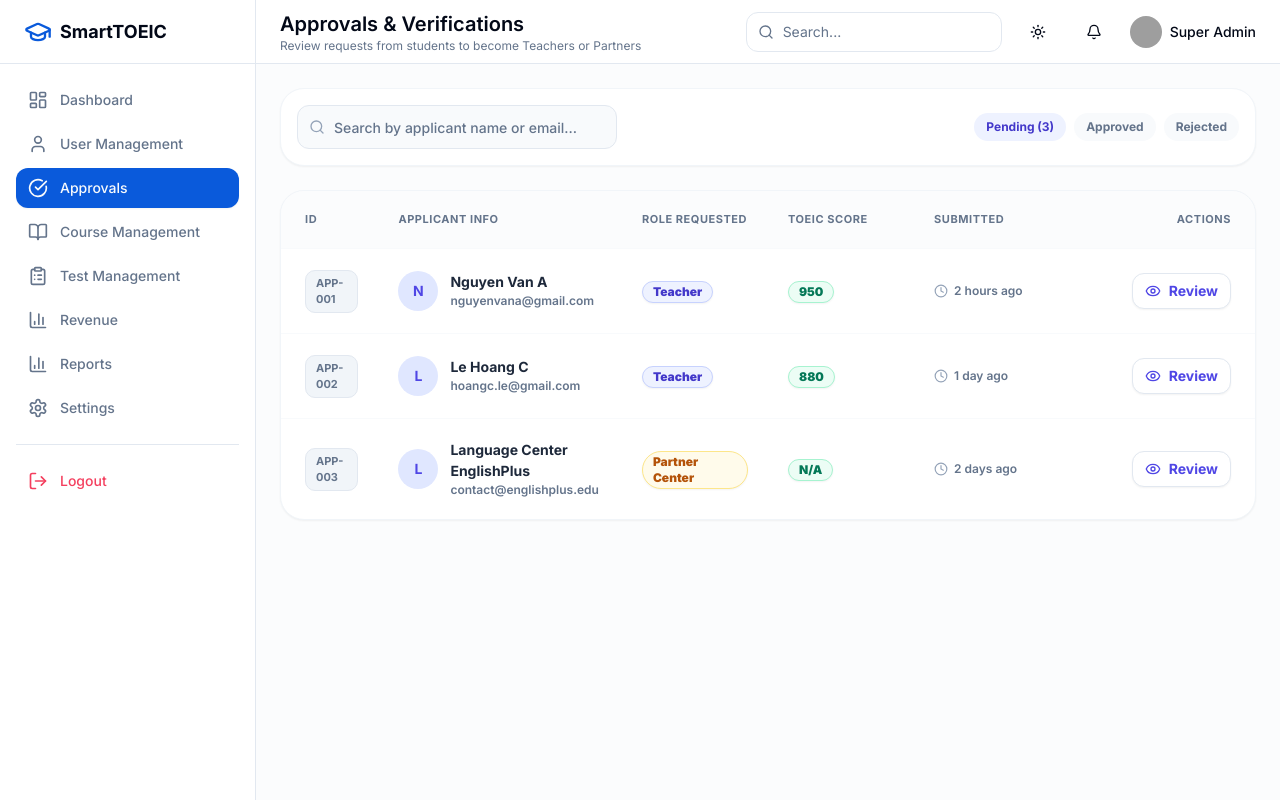
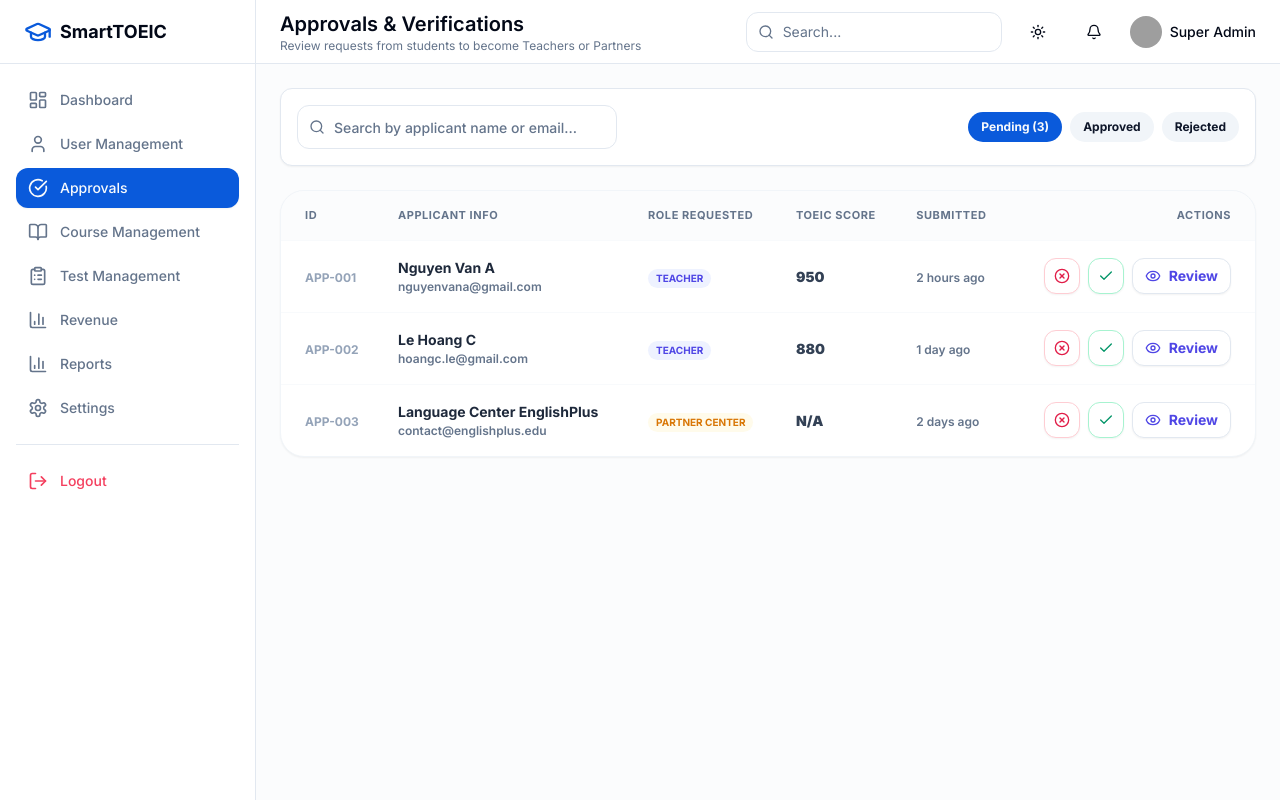
Before and after one commit to Thanhhnse171162/Smart-TOEIC-E-Learning-System, a Next.js app: page /admin/approvals in a window 1280 px wide. Built offline with nearby package versions, Linux system fonts and the light colour scheme; grey boxes are pictures that could not be loaded.

Commit message:
fix project clearly

```diff
--- a/src/app/admin/approvals/page.tsx
+++ b/src/app/admin/approvals/page.tsx
@@ -3,19 +3,7 @@
 import { useState } from "react";
 import { DashboardLayout } from "@/components/layout/dashboard-layout";
 import { adminSidebarItems } from "@/lib/navigation";
-import {
-  Check,
-  CheckCircle,
-  Clock,
-  CreditCard,
-  Download,
-  Eye,
-  FileBadge,
-  FileText,
-  Search,
-  X,
-  XCircle,
-} from "lucide-react";
+import { CheckCircle, XCircle, Eye, Search, FileText, FileBadge, Download, Check, CreditCard } from "lucide-react";
 import { Button } from "@/components/ui/button";
 import { Badge } from "@/components/ui/badge";
 import { Card, CardContent } from "@/components/ui/card";
@@ -38,7 +26,7 @@ interface Application {
   id: string;
   applicantName: string;
   email: string;
-  phone: string;
+  phone?: string;
   roleRequested: string;
   toeicScore: number | string;
   submissionDate: string;
@@ -87,11 +75,11 @@ const PENDING_APPLICATIONS: Application[] = [
     toeicScore: "N/A",
     submissionDate: "2 days ago",
     status: "Pending",
-    idFront: { name: "Business_License_Front.pdf", url: "#", type: "pdf" },
-    idBack: { name: "Business_License_Back.pdf", url: "#", type: "pdf" },
+    idFront: { name: "Business_Registration_Front.jpg", url: "/images/practice/1.png", type: "image" },
+    idBack: { name: "Business_Registration_Back.jpg", url: "/images/practice/part1-photo.png", type: "image" },
     credentials: { name: "Center_Profile.pdf", url: "#", type: "pdf" },
-    bio: "We are an established center with 500+ active students. We want to use Smart TOEIC as our official LMS platform.",
-  },
+    bio: "We are an established center with 500+ active students. We want to use Smart TOEIC as our official LMS platform."
+  }
 ];
 
 function DocumentPreview({
@@ -100,9 +88,10 @@ function DocumentPreview({
   onView,
 }: {
   label: string;
-  doc: ApplicationDocument;
+  doc: ApplicationDocument | undefined;
   onView: () => void;
 }) {
+  if (!doc) return null;
   return (
     <div className="rounded-2xl border border-border overflow-hidden bg-card">
       <div className="px-3 py-2 bg-muted border-b border-border flex items-center gap-2">
@@ -163,12 +152,6 @@ export default function AdminApprovalsPage() {
   const totalPages = Math.max(1, Math.ceil(filteredApps.length / itemsPerPage));
   const paginatedApps = filteredApps.slice((currentPage - 1) * itemsPerPage, currentPage * itemsPerPage);
 
-  const openReview = (app: Application) => {
-    setSelectedApp(app);
-    setIsRejecting(false);
-    setRejectReason("");
-  };
-
   const handleCloseModal = () => {
     setSelectedApp(null);
     setIsRejecting(false);
@@ -176,46 +159,42 @@ export default function AdminApprovalsPage() {
   };
 
   const handleApprove = () => {
-    alert(`Successfully approved ${selectedApp?.applicantName} to be a ${selectedApp?.roleRequested}!`);
+    if (!selectedApp) return;
+    alert(`Successfully approved ${selectedApp.applicantName} to be a ${selectedApp.roleRequested}!`);
     handleCloseModal();
   };
 
   const handleReject = () => {
+    if (!selectedApp) return;
     if (!rejectReason) {
       alert("Please select a reason for rejection.");
       return;
     }
-    alert(`Application for ${selectedApp?.applicantName} rejected. Reason: ${rejectReason}`);
+    alert(`Application for ${selectedApp.applicantName} rejected. Reason: ${rejectReason}`);
     handleCloseModal();
   };
 
   return (
-    <DashboardLayout
-      sidebarItems={adminSidebarItems}
-      title="Approvals & Verifications"
-      subtitle="Review requests from students to become Teachers or Partners"
-      sidebarTitle="Admin Center"
-      userName="Super Admin"
-    >
+    <DashboardLayout sidebarItems={adminSidebarItems} title="Approvals & Verifications" subtitle="Review requests from students to become Teachers or Partners" sidebarTitle="Admin Center" userName="Super Admin">
       <div className="max-w-[1400px] mx-auto pb-10 space-y-6">
-
-        {/* Toolbar */}
-        <div className="bg-white p-4 rounded-3xl border border-slate-100 shadow-sm flex flex-col sm:flex-row items-center justify-between gap-4">
+        <Card className="rounded-xl">
+          <CardContent className="p-4 flex flex-col sm:flex-row items-center justify-between gap-4">
             <div className="relative w-full sm:w-80">
-            <Search className="absolute left-3 top-1/2 -translate-y-1/2 h-4 w-4 text-slate-400" />
+              <Search className="absolute left-3 top-1/2 -translate-y-1/2 h-4 w-4 text-muted-foreground" />
               <Input
                 placeholder="Search by applicant name or email..."
                 value={searchTerm}
-              onChange={e => setSearchTerm(e.target.value)}
-              className="pl-9 h-11 rounded-xl bg-slate-50 border-slate-200 text-sm font-medium w-full"
+                onChange={(e) => setSearchTerm(e.target.value)}
+                className="pl-9 h-11 rounded-xl text-sm font-medium w-full"
               />
             </div>
             <div className="flex gap-2">
-            <Badge className="bg-indigo-50 text-indigo-700 hover:bg-indigo-100 border-none px-3 py-1.5 text-xs font-bold cursor-pointer">Pending (3)</Badge>
-            <Badge className="bg-slate-50 text-slate-500 hover:bg-slate-100 border-none px-3 py-1.5 text-xs font-bold cursor-pointer">Approved</Badge>
-            <Badge className="bg-slate-50 text-slate-500 hover:bg-slate-100 border-none px-3 py-1.5 text-xs font-bold cursor-pointer">Rejected</Badge>
+              <Badge className="px-3 py-1.5 text-xs font-bold">Pending ({PENDING_APPLICATIONS.length})</Badge>
+              <Badge variant="secondary" className="px-3 py-1.5 text-xs font-bold">Approved</Badge>
+              <Badge variant="secondary" className="px-3 py-1.5 text-xs font-bold">Rejected</Badge>
             </div>
-        </div>
+          </CardContent>
+        </Card>
 
         {/* Applications Table */}
         <div className="bg-white rounded-3xl border border-slate-100 shadow-sm overflow-hidden">
@@ -223,12 +202,12 @@ export default function AdminApprovalsPage() {
             <table className="w-full text-left">
               <thead>
                 <tr className="border-b border-slate-50 bg-slate-50/50 text-[11px] font-black text-slate-500 uppercase tracking-wider">
-                  <th className="p-5 pl-6 w-[10%]">ID</th>
-                  <th className="p-5 w-[25%]">Applicant Info</th>
-                  <th className="p-5 w-[15%]">Role Requested</th>
-                  <th className="p-5 w-[15%]">TOEIC Score</th>
-                  <th className="p-5 w-[15%]">Submitted</th>
-                  <th className="p-5 pr-6 w-[20%] text-right">Actions</th>
+                  <th className="p-4 pl-6">ID</th>
+                  <th className="p-4">Applicant Info</th>
+                  <th className="p-4">Role Requested</th>
+                  <th className="p-4">TOEIC Score</th>
+                  <th className="p-4">Submitted</th>
+                  <th className="p-4 pr-6 text-right">Actions</th>
                 </tr>
               </thead>
               <tbody className="divide-y divide-slate-50">
@@ -238,42 +217,36 @@ export default function AdminApprovalsPage() {
                   </tr>
                 ) : paginatedApps.map((app) => (
                   <tr key={app.id} className="hover:bg-slate-50/50 transition-colors">
-                    <td className="p-5 pl-6">
-                      <div className="inline-flex items-center justify-center px-2.5 py-1 rounded-md bg-slate-100 border border-slate-200 text-[11px] font-bold text-slate-500">
-                        {app.id}
-                      </div>
+                    <td className="p-4 pl-6">
+                      <span className="text-[12px] font-bold text-slate-400">{app.id}</span>
                     </td>
-                    <td className="p-5">
-                      <div className="flex items-center gap-3">
-                        <div className="w-10 h-10 rounded-full bg-indigo-100 flex items-center justify-center text-indigo-600 font-bold text-sm shrink-0">
-                          {app.applicantName.charAt(0)}
-                        </div>
-                        <div>
+                    <td className="p-4">
                       <p className="font-bold text-[14px] text-slate-800">{app.applicantName}</p>
                       <p className="text-[12px] font-semibold text-slate-500">{app.email}</p>
-                        </div>
-                      </div>
                     </td>
-                    <td className="p-5">
-                      <Badge className={`px-2.5 py-0.5 text-xs font-black shadow-sm ${app.roleRequested === "Teacher" ? "bg-indigo-50 text-indigo-700 border-indigo-200" : "bg-amber-50 text-amber-700 border-amber-200"}`}>
+                    <td className="p-4">
+                      <Badge className={`px-2 py-0.5 shadow-none border-none text-[10px] font-bold uppercase ${app.roleRequested === 'Teacher' ? 'bg-indigo-50 text-indigo-600' : 'bg-amber-50 text-amber-600'}`}>
                         {app.roleRequested}
                       </Badge>
                     </td>
-                    <td className="p-5">
-                      <Badge className="bg-emerald-50 text-emerald-700 hover:bg-emerald-100 border-emerald-200 px-2.5 py-0.5 text-xs font-black shadow-sm">
-                        {app.toeicScore}
-                      </Badge>
+                    <td className="p-4">
+                      <span className="text-[14px] font-black text-slate-700">{app.toeicScore}</span>
                     </td>
-                    <td className="p-5">
-                      <div className="flex items-center gap-1.5 text-[12px] font-semibold text-slate-500">
-                        <Clock className="w-3.5 h-3.5 text-slate-400" />
-                        {app.submissionDate}
-                      </div>
+                    <td className="p-4">
+                      <span className="text-[12px] font-semibold text-slate-500">{app.submissionDate}</span>
                     </td>
-                    <td className="p-5 pr-6 text-right">
-                      <Button onClick={() => openReview(app)} variant="outline" className="h-9 px-3 rounded-xl font-bold border-slate-200 text-indigo-600 hover:bg-indigo-50 hover:text-indigo-700 gap-2">
+                    <td className="p-4 pr-6 text-right">
+                      <div className="flex items-center justify-end gap-2">
+                        <Button onClick={() => { setSelectedApp(app); setIsRejecting(true); }} variant="outline" size="icon" className="h-9 w-9 rounded-xl border-rose-200 text-rose-600 hover:bg-rose-50 hover:text-rose-700" title="Reject">
+                          <XCircle className="w-4 h-4" />
+                        </Button>
+                        <Button onClick={() => { setSelectedApp(app); handleApprove(); }} variant="outline" size="icon" className="h-9 w-9 rounded-xl border-emerald-200 text-emerald-600 hover:bg-emerald-50 hover:text-emerald-700" title="Approve">
+                          <Check className="w-4 h-4" />
+                        </Button>
+                        <Button onClick={() => setSelectedApp(app)} variant="outline" className="h-9 px-3 rounded-xl font-bold border-slate-200 text-indigo-600 hover:bg-indigo-50 hover:text-indigo-700 gap-2">
                           <Eye className="w-4 h-4" /> Review
                         </Button>
+                      </div>
                     </td>
                   </tr>
                 ))}
@@ -288,42 +261,40 @@ export default function AdminApprovalsPage() {
         <DialogContent className="max-w-3xl max-h-[90vh] overflow-hidden rounded-3xl p-0 flex flex-col">
           {selectedApp && (
             <>
-              <DialogHeader className="shrink-0 sticky top-0 z-10 p-6 pr-14 border-b bg-background">
+              <DialogHeader className="shrink-0 sticky top-0 z-10 p-6 pr-14 border-b bg-background flex flex-row items-center justify-between">
                 <div className="flex items-center gap-3">
                   <div className="w-10 h-10 rounded-xl bg-primary/10 text-primary flex items-center justify-center">
                     <FileBadge className="w-5 h-5" />
                   </div>
-                  <div>
-                    <DialogTitle className="text-lg font-extrabold">Application Review</DialogTitle>
+                  <div className="text-left">
+                    <DialogTitle className="text-lg font-extrabold m-0">Application Review</DialogTitle>
                     <p className="text-xs font-bold text-muted-foreground mt-0.5">ID: {selectedApp.id}</p>
                   </div>
                 </div>
               </DialogHeader>
 
-              <div className="flex-1 overflow-y-auto p-6 space-y-6">
-                <div className="grid grid-cols-2 gap-4">
+              {/* Content (Scrollable) */}
+              <div className="p-6 space-y-6 overflow-y-auto">
+                <div className="grid grid-cols-2 gap-6">
                   <div>
-                    <p className="text-[11px] font-bold text-muted-foreground uppercase mb-1">Applicant</p>
-                    <p className="font-bold">{selectedApp.applicantName}</p>
-                    <p className="text-sm text-muted-foreground">{selectedApp.email}</p>
-                    <p className="text-sm text-muted-foreground">{selectedApp.phone}</p>
+                    <p className="text-[11px] font-bold text-slate-400 uppercase tracking-wider mb-1">Applicant Name</p>
+                    <p className="text-[15px] font-black text-slate-800">{selectedApp.applicantName}</p>
+                    <p className="text-[13px] font-semibold text-slate-500 mt-0.5">{selectedApp.email}</p>
                   </div>
                   <div>
-                    <p className="text-[11px] font-bold text-muted-foreground uppercase mb-1">Status</p>
-                    <span className="text-sm font-bold text-amber-500 dark:text-amber-400 flex items-center gap-1.5">
-                      <Clock className="w-3.5 h-3.5" /> Pending Review
-                    </span>
-                    <p className="text-sm font-bold mt-2">TOEIC: {selectedApp.toeicScore}</p>
-                  </div>
+                    <p className="text-[11px] font-bold text-slate-400 uppercase tracking-wider mb-1">Requested Role</p>
+                    <Badge className={`px-2 py-0.5 shadow-none border-none text-[11px] font-bold uppercase ${selectedApp.roleRequested === 'Teacher' ? 'bg-indigo-50 text-indigo-600' : 'bg-amber-50 text-amber-600'}`}>
+                      {selectedApp.roleRequested}
+                    </Badge>
                   </div>
 
-                <div>
+                  <div className="col-span-2">
                     <p className="text-[11px] font-bold text-muted-foreground uppercase mb-2">Bio</p>
                     <p className="p-4 bg-muted rounded-2xl text-sm">{selectedApp.bio}</p>
                   </div>
 
                   {/* 2 CCCD documents + credentials */}
-                <div>
+                  <div className="col-span-2">
                     <p className="text-[11px] font-bold text-muted-foreground uppercase mb-3">
                       Identity Verification (CCCD) — 2 files submitted
                     </p>
@@ -341,7 +312,7 @@ export default function AdminApprovalsPage() {
                     </div>
                   </div>
 
-                <div>
+                  <div className="col-span-2">
                     <p className="text-[11px] font-bold text-muted-foreground uppercase mb-3">
                       Expert Credentials
                     </p>
@@ -350,6 +321,7 @@ export default function AdminApprovalsPage() {
                       doc={selectedApp.credentials}
                       onView={() => setPreviewDoc(selectedApp.credentials)}
                     />
+                  </div>
                 </div>
               </div>
 
@@ -370,18 +342,18 @@ export default function AdminApprovalsPage() {
                       <Button variant="outline" className="rounded-xl" onClick={() => setIsRejecting(false)}>
                         Cancel
                       </Button>
-                      <Button className="rounded-xl bg-rose-600 hover:bg-rose-700" onClick={handleReject}>
+                      <Button className="rounded-xl bg-rose-600 hover:bg-rose-700 text-white" onClick={handleReject}>
                         Confirm Rejection
                       </Button>
                     </div>
                   </div>
                 ) : (
                   <>
-                    <p className="text-xs text-muted-foreground mr-auto">Review CCCD front & back before approving.</p>
+                    <p className="text-xs text-muted-foreground mr-auto flex items-center">Review CCCD front & back before approving.</p>
                     <Button variant="outline" className="rounded-xl text-destructive border-destructive/30 hover:bg-destructive/10" onClick={() => setIsRejecting(true)}>
                       Reject
                     </Button>
-                    <Button className="rounded-xl bg-emerald-600 hover:bg-emerald-700" onClick={handleApprove}>
+                    <Button className="rounded-xl bg-emerald-600 hover:bg-emerald-700 text-white" onClick={handleApprove}>
                       <CheckCircle className="w-4 h-4 mr-1" /> Approve
                     </Button>
                   </>
--- /dev/null
+++ b/src/app/admin/page.tsx
@@ -0,0 +1,5 @@
+import { redirect } from "next/navigation";
+
+export default function AdminPage() {
+  redirect("/admin/dashboard");
+}
--- /dev/null
+++ b/src/app/student/page.tsx
@@ -0,0 +1,5 @@
+import { redirect } from "next/navigation";
+
+export default function StudentPage() {
+  redirect("/student/dashboard");
+}
--- a/src/app/teacher/courses/create/page.tsx
+++ b/src/app/teacher/courses/create/page.tsx
@@ -181,10 +181,10 @@ export default function CreateCoursePage() {
 
             <div className="bg-gradient-to-br from-indigo-500 to-indigo-600 rounded-2xl p-6 shadow-md text-white">
               <h3 className="font-extrabold text-lg mb-2 flex items-center gap-2">
-                <CheckCircle2 className="w-5 h-5" /> What's next?
+                <CheckCircle2 className="w-5 h-5" /> What&apos;s next?
               </h3>
               <p className="text-indigo-100 text-[13px] font-medium leading-relaxed mb-4">
-                After creating the base course, you'll be redirected to the Course Dashboard where you can:
+                After creating the base course, you&apos;ll be redirected to the Course Dashboard where you can:
               </p>
               <ul className="space-y-2 text-[13px] font-bold text-white/90">
                 <li className="flex items-center gap-2"><div className="w-1.5 h-1.5 bg-white rounded-full"/> Add Modules & Lessons</li>
```
Also changed, not shown: src/app/admin/tests/page.tsx (+2 -2 lines), src/app/teacher/tests/create/page.tsx (+0 -2 lines), src/hooks/use-admin-tests.ts (+7 -7 lines). Lines whose indentation alone changed are shown as unchanged.
